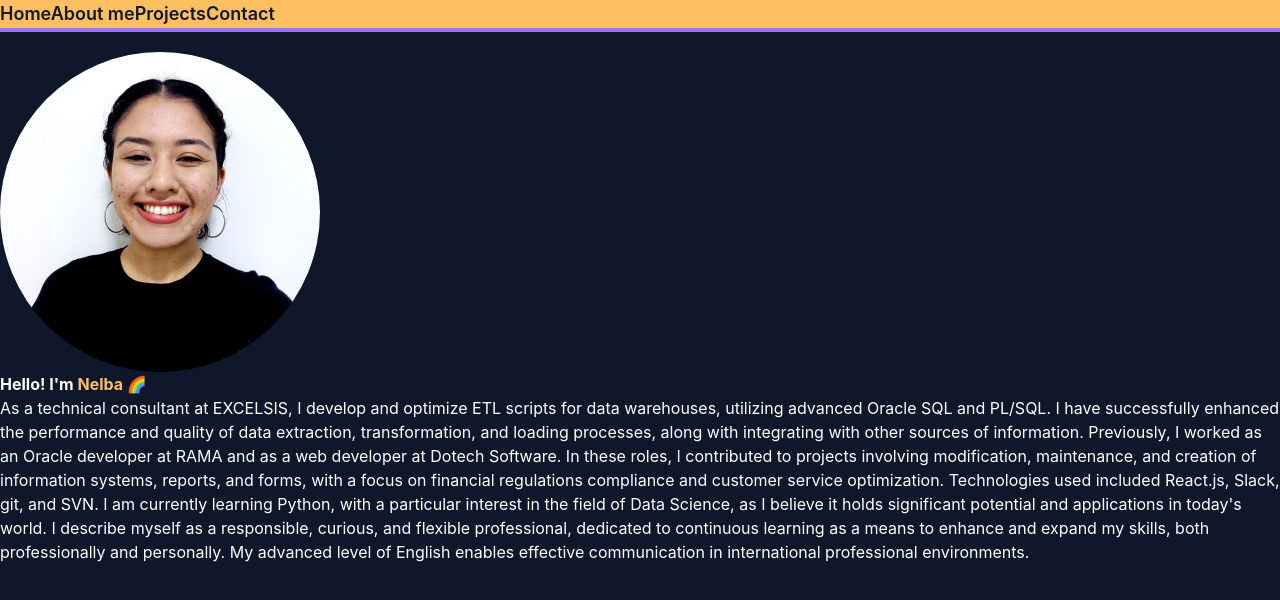
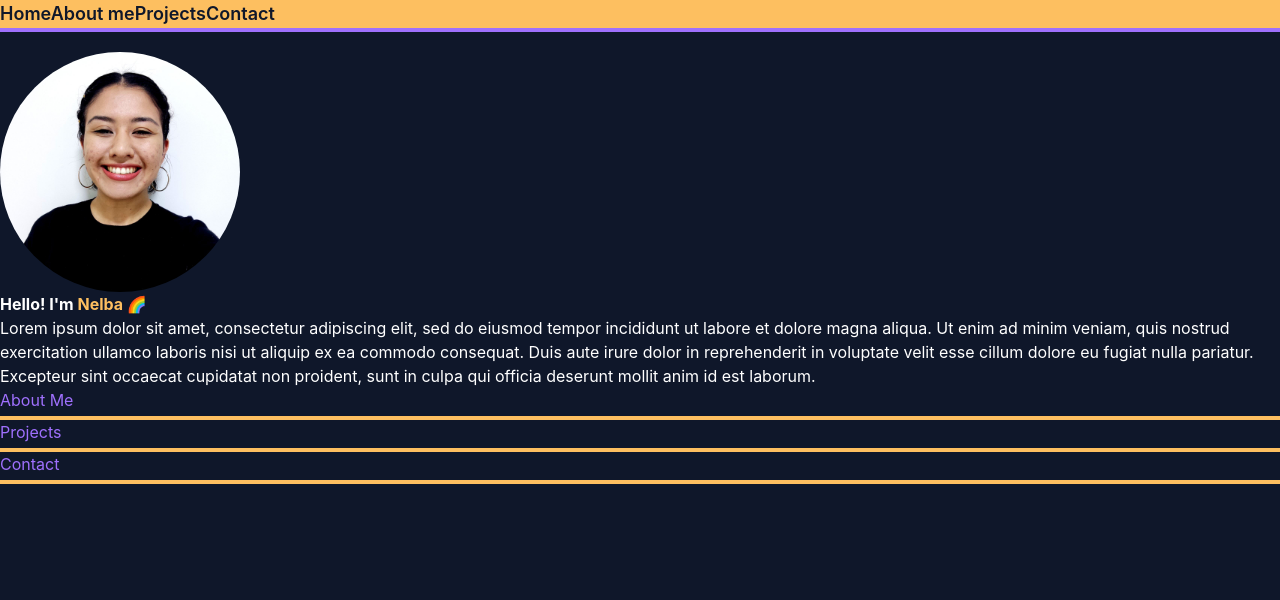
Before and after one commit to NelbaBarreto/nelba-barreto-portfolio, a React (Create React App) app: page / in a window 1280 px wide. Shown: the top 600 px of the page. Built offline with nearby package versions, Linux system fonts and the light colour scheme.

Commit message:
Page sections skeleton

```diff
--- a/src/App.js
+++ b/src/App.js
@@ -1,12 +1,18 @@
 import "./App.css";
 import Descripcion from "./components/Header";
 import Navbar from "./components/Navbar";
+import Projects from "./components/Projects";
+import AboutMe from "./components/AboutMe";
+import Contact from "./components/Contact";
 
 const App = () => {
   return (
     <div className="bg-background-50 min-h-screen">
       <Navbar />
       <Descripcion />
+      <AboutMe />
+      <Projects />
+      <Contact />
     </div>
   );
 }
--- /dev/null
+++ b/src/components/AboutMe.jsx
@@ -0,0 +1,12 @@
+import React from "react";
+import Title from "./Title";
+
+const AboutMe = () => {
+  return (
+    <section className="container" id="about-me">
+      <Title>About Me</Title>
+    </section>
+  )
+}
+
+export default AboutMe;
--- /dev/null
+++ b/src/components/Contact.jsx
@@ -0,0 +1,12 @@
+import React from "react";
+import Title from "./Title";
+
+const Contact = () => {
+  return (
+    <section className="container" id="contact">
+      <Title>Contact</Title>
+    </section>
+  )
+}
+
+export default Contact;
--- a/src/components/Header.jsx
+++ b/src/components/Header.jsx
@@ -3,15 +3,12 @@ import foto from "../img/foto.jpg"
 
 const Description = () => {
   return (
-    <div className="text-white">
-      <h1 className="title is-3 text-white font-bold">
+    <div className="text-white" id="home">
+      <h1 className="title is-1 text-white font-bold">
         Hello! I'm <span className="text-retro-150">Nelba</span> &#127752;
       </h1>
       <section>
-        As a technical consultant at EXCELSIS, I develop and optimize ETL scripts for data warehouses, utilizing advanced Oracle SQL and PL/SQL. I have successfully enhanced the performance and quality of data extraction, transformation, and loading processes, along with integrating with other sources of information.
-        Previously, I worked as an Oracle developer at RAMA and as a web developer at Dotech Software. In these roles, I contributed to projects involving modification, maintenance, and creation of information systems, reports, and forms, with a focus on financial regulations compliance and customer service optimization. Technologies used included React.js, Slack, git, and SVN.
-        I am currently learning Python, with a particular interest in the field of Data Science, as I believe it holds significant potential and applications in today's world.
-        I describe myself as a responsible, curious, and flexible professional, dedicated to continuous learning as a means to enhance and expand my skills, both professionally and personally. My advanced level of English enables effective communication in international professional environments.
+      Lorem ipsum dolor sit amet, consectetur adipiscing elit, sed do eiusmod tempor incididunt ut labore et dolore magna aliqua. Ut enim ad minim veniam, quis nostrud exercitation ullamco laboris nisi ut aliquip ex ea commodo consequat. Duis aute irure dolor in reprehenderit in voluptate velit esse cillum dolore eu fugiat nulla pariatur. Excepteur sint occaecat cupidatat non proident, sunt in culpa qui officia deserunt mollit anim id est laborum.
       </section>
     </div>
   )
@@ -22,7 +19,7 @@ const Header = () => {
     <header className="container pt-5">
       <div className="columns">
         <div className="column is-one-quarter">
-          <img src={foto} className="h-80 rounded-full" alt="foto nelba barreto" />
+          <img src={foto} className="h-60 rounded-full" alt="foto nelba barreto" />
         </div>
         <div className="column">
           <Description />
--- a/src/components/Navbar.jsx
+++ b/src/components/Navbar.jsx
@@ -5,21 +5,19 @@ const navbarItemClassName = "navbar-item text-background-50 font-semibold text-l
 const Navbar = () => {
   return (
     <nav className="navbar bg-retro-150 border-b-retro-100 border-b-4">
-      <div className="navbar-menu">
       <div className="navbar-start">
-          <a className={navbarItemClassName}  href="https://nelbabarreto.com/">
+        <a className={navbarItemClassName} href="#home">
           Home
         </a>
-          <a className={navbarItemClassName} href="https://bulma.io/">
+        <a className={navbarItemClassName} href="#about-me">
           About me
         </a>
-          <a className={navbarItemClassName} href="https://bulma.io/">
+        <a className={navbarItemClassName} href="#projects">
           Projects
         </a>
-          <a className={navbarItemClassName} href="https://bulma.io/">
+        <a className={navbarItemClassName} href="#contact">
           Contact
         </a>
-        </div>
       </div>
     </nav>
   )
--- /dev/null
+++ b/src/components/Projects.jsx
@@ -0,0 +1,12 @@
+import React from "react";
+import Title from "./Title";
+
+const Projects = () => {
+  return (
+    <section className="container" id="projects">
+      <Title>Projects</Title>
+    </section>
+  )
+}
+
+export default Projects;
--- /dev/null
+++ b/src/components/Title.jsx
@@ -0,0 +1,14 @@
+import React from "react";
+
+const Title = ({ children }) => {
+  return (
+    <>
+      <h3 className="title is-3 text-retro-100 mb-1">
+        {children}
+      </h3>
+      <div className="h-1 w-full bg-retro-150 mt-0" />
+    </>
+  )
+}
+
+export default Title;
```
Lines whose indentation alone changed are shown as unchanged.
